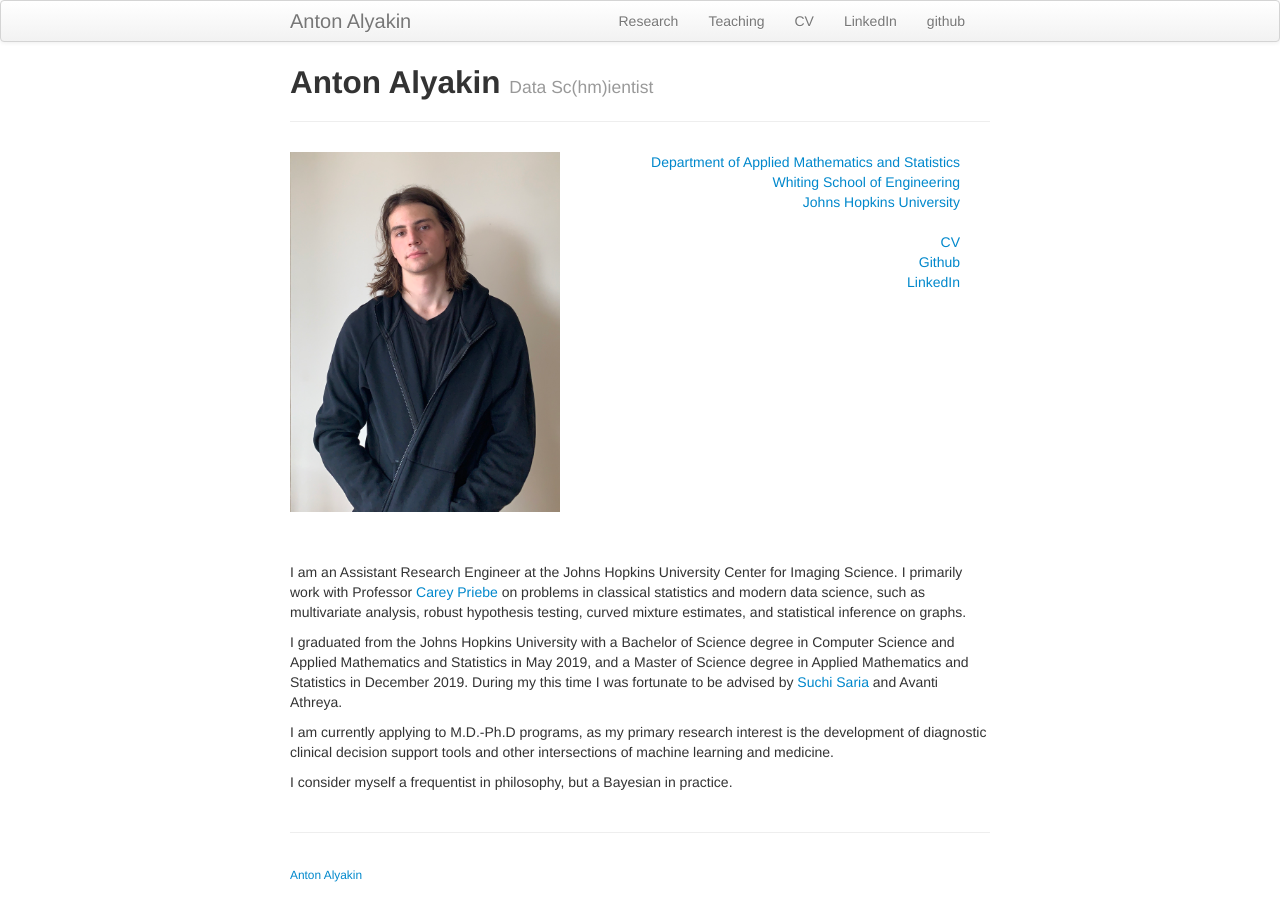
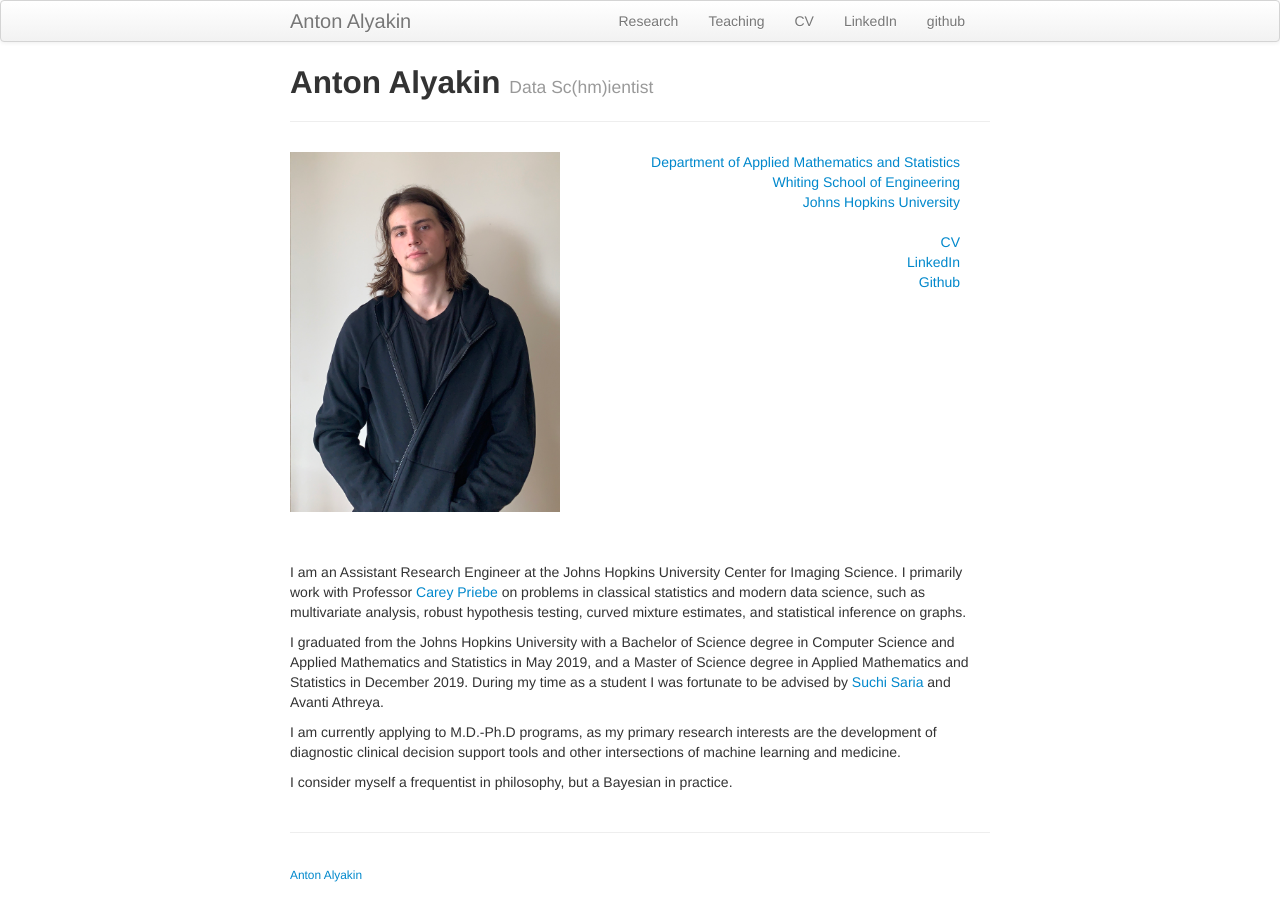
Before and after one commit to alyakin314/alyakin314.github.io, a Jekyll site: the page built from index.md, in a window 1280 px wide. Built offline with Jekyll 4.4.1, drawn with Linux system fonts in a browser that asks for light colours.

Commit message:
small changes in the main page

```diff
--- a/index.md
+++ b/index.md
@@ -16,8 +16,8 @@ description: Graduate Student at Johns Hopkins
           	<a href="https://www.jhu.edu/">Johns Hopkins University</a><br/>
 		<br/>
 		<a href="{{ BASE_PATH }}/assets/AntonAlyakinCV.pdf">CV</a><br/>
+		<a href = "https://www.linkedin.com/in/anton-alyakin-64a58a9b/">LinkedIn</a><br/>
 		<a href = "https://github.com/alyakin314">Github</a><br/>
-		<a href = "https://www.linkedin.com/in/anton-alyakin-64a58a9b/">LinkedIn</a><br/>
 		</div>
 	</div>
 </div>
@@ -36,11 +36,11 @@ statistical inference on graphs.
 I graduated from the Johns Hopkins University with a Bachelor of Science degree
 in Computer Science and Applied Mathematics and Statistics in May 2019, and a
 Master of Science degree in Applied Mathematics and Statistics in December 2019.
-During my this time I was fortunate to be advised by [Suchi
+During my time as a student I was fortunate to be advised by [Suchi
 Saria](https://suchisaria.jhu.edu/) and Avanti Athreya.
 
-I am currently applying to M.D.-Ph.D programs, as my primary research interest
-is the development of diagnostic clinical decision support tools and other
+I am currently applying to M.D.-Ph.D programs, as my primary research interests
+are the development of diagnostic clinical decision support tools and other
 intersections of machine learning and medicine.
 
 I consider myself a frequentist in philosophy, but a Bayesian in practice.
```
